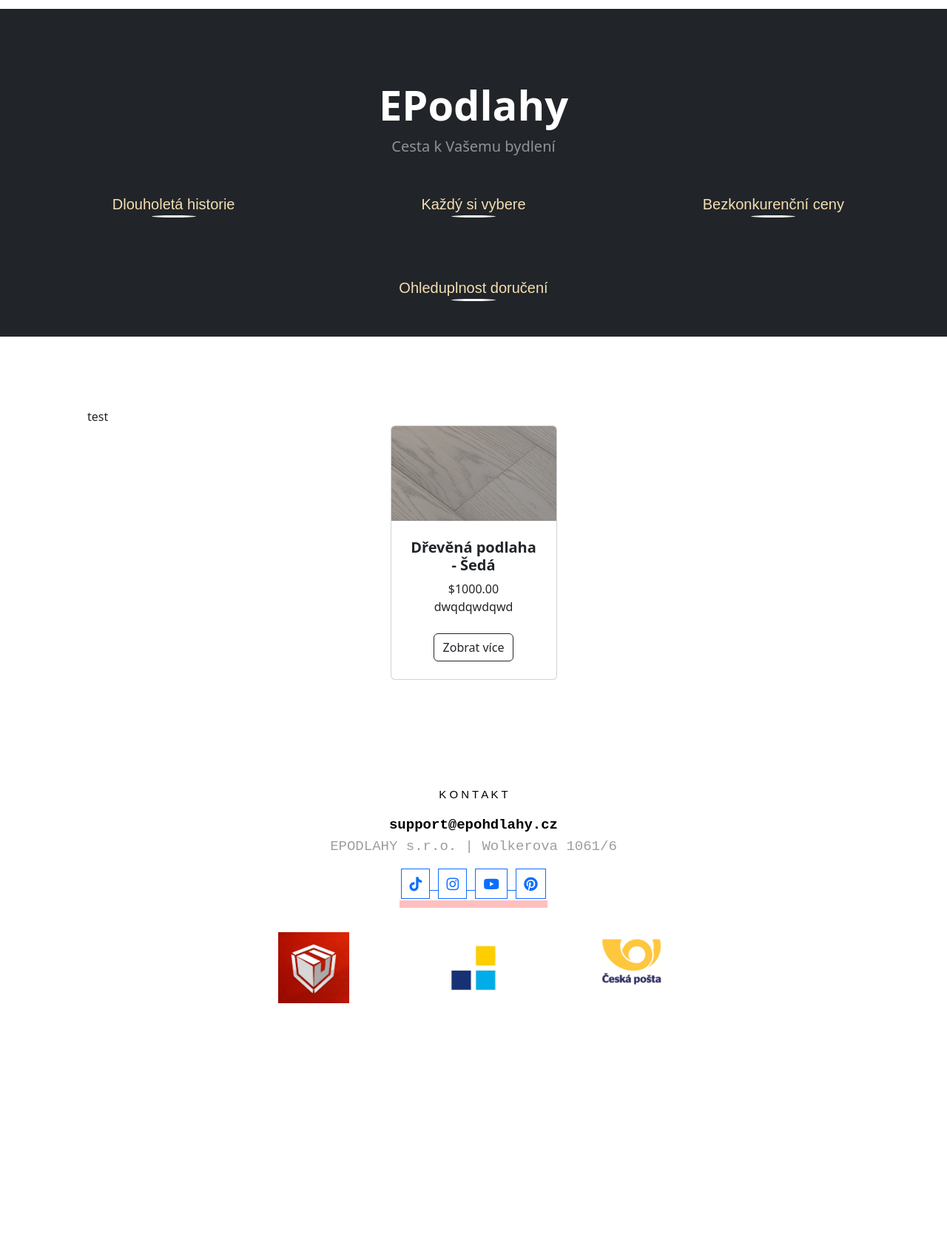
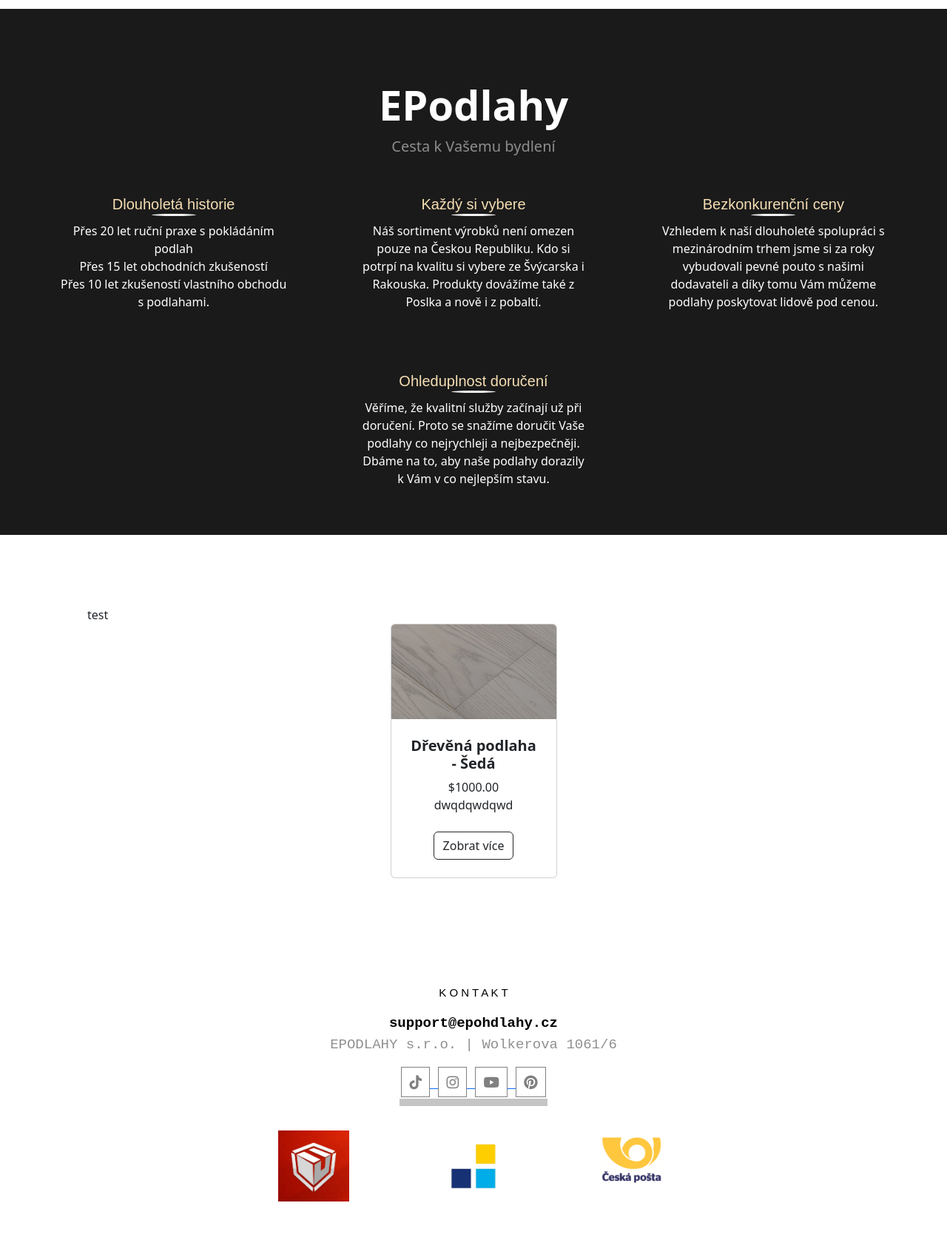
Before and after one commit to Quazder/EshopDjango, a Django app: page /cs/ in a window 1280 px wide; the page is wider, and only the part inside the window is pictured. Shown: the part 140-1812 px from the top of that part at 74% size. Before the commit the page ends 1496 px from the top of that part, so only its background shows below. Run offline with Django 5.2, Linux system fonts and the light colour scheme; data comes from the database, SQL or seed files in the repository; some libraries are stand-ins or nearby versions.

Commit message:
Footer fixed

```diff
--- a/Eshop/templates/doplnky/header.html
+++ b/Eshop/templates/doplnky/header.html
@@ -1,7 +1,7 @@
 {% load static %}
 <link href="{% static 'css/custom.css' %}" rel="stylesheet">
 <script src="{% static 'js/scripts.js' %}"></script>
-<header class="bg-dark py-5 mt-3">
+<header class="background-barva py-5 mt-3">
     <div class="container px-4 px-lg-5 my-5">
         <div class="text-center text-white">
             <h1 class="display-4 fw-bolder">EPodlahy</h1>
@@ -13,16 +13,33 @@
             <div class="col-md-4">
                 <div class="custom-textNav">Dlouholetá historie</div>
                 <div class="underline-text"></div>
+                <p>
+                    Přes 20 let ruční praxe s pokládáním podlah
+                    <br>
+                    Přes 15 let obchodních zkušeností
+                    <br>
+                    Přes 10 let zkušeností vlastního obchodu s podlahami.
+                </p>
             </div>
             <div class="col-md-4">
                 <div class="custom-textNav">Každý si vybere</div>
                 <div class="underline-text"></div>
+                <p>Náš sortiment výrobků není omezen pouze na Českou Republiku. Kdo si potrpí na kvalitu si vybere ze Švýcarska i Rakouska. Produkty dovážíme také z Poslka a nově i z pobaltí.</p>
                 <div class="custom-textNav top-margin">Ohleduplnost doručení</div>
                 <div class="underline-text"></div>
+                <p>
+                    Věříme, že kvalitní služby začínají už při doručení. Proto se snažíme
+                    doručit Vaše podlahy co nejrychleji a nejbezpečněji. Dbáme na to, aby naše podlahy dorazily k Vám v co nejlepším stavu.
+                </p>
             </div>
             <div class="col-md-4">
                 <div class="custom-textNav">Bezkonkurenční ceny</div>
                 <div class="underline-text"></div>
+                <p>
+                    Vzhledem k naší dlouholeté spolupráci s mezinárodním trhem jsme si za roky
+                    vybudovali pevné pouto s našimi dodavateli a díky tomu Vám můžeme podlahy
+                    poskytovat lidově pod cenou.
+                </p>
             </div>
         </div>
     </div>
--- a/static/css/custom.css
+++ b/static/css/custom.css
@@ -17,7 +17,7 @@
     font-family: 'Courier New', monospace;
     font-size: 19px;
     font-weight: 400;
-    color: rgba(140, 135, 135, 0.82);
+    color: rgba(120, 120 ,120 , 0.82);
     margin-top: 0;
 }
 
@@ -30,6 +30,16 @@
     margin-top: 0;
 }
 
+.fab {
+    color: grey;
+}
+
+
+.fab:hover {
+    color: black;
+    transform: scale(1.1);
+    transition: transform 0.3s ease-in-out, color 0.3s ease-in-out;
+}
 
 #terms-container {
     width: 200px;
@@ -40,7 +50,8 @@
 }
 
 #terms-line {
-    border-top: 10px solid red;
+    color: #1a1a1a;
+    border-top: 10px solid;
     margin-bottom: 30px;
     position: absolute;
     left: 0;
@@ -217,8 +228,8 @@
 .underline-text {
     border-bottom: 3px solid whitesmoke; /* Adjust thickness and color as needed */
     width: 60px; /* Adjust width as needed */
-    margin: 0 auto; /* Center the line */
     border-radius: 50%;
+    margin: -2px auto 8px;
 }
 
 .custom-textNav {
@@ -278,4 +289,8 @@
     }
 }
 
+.background-barva{
+    background-color: #1a1a1a;
+}
+
 /* NAVBAR */
```
